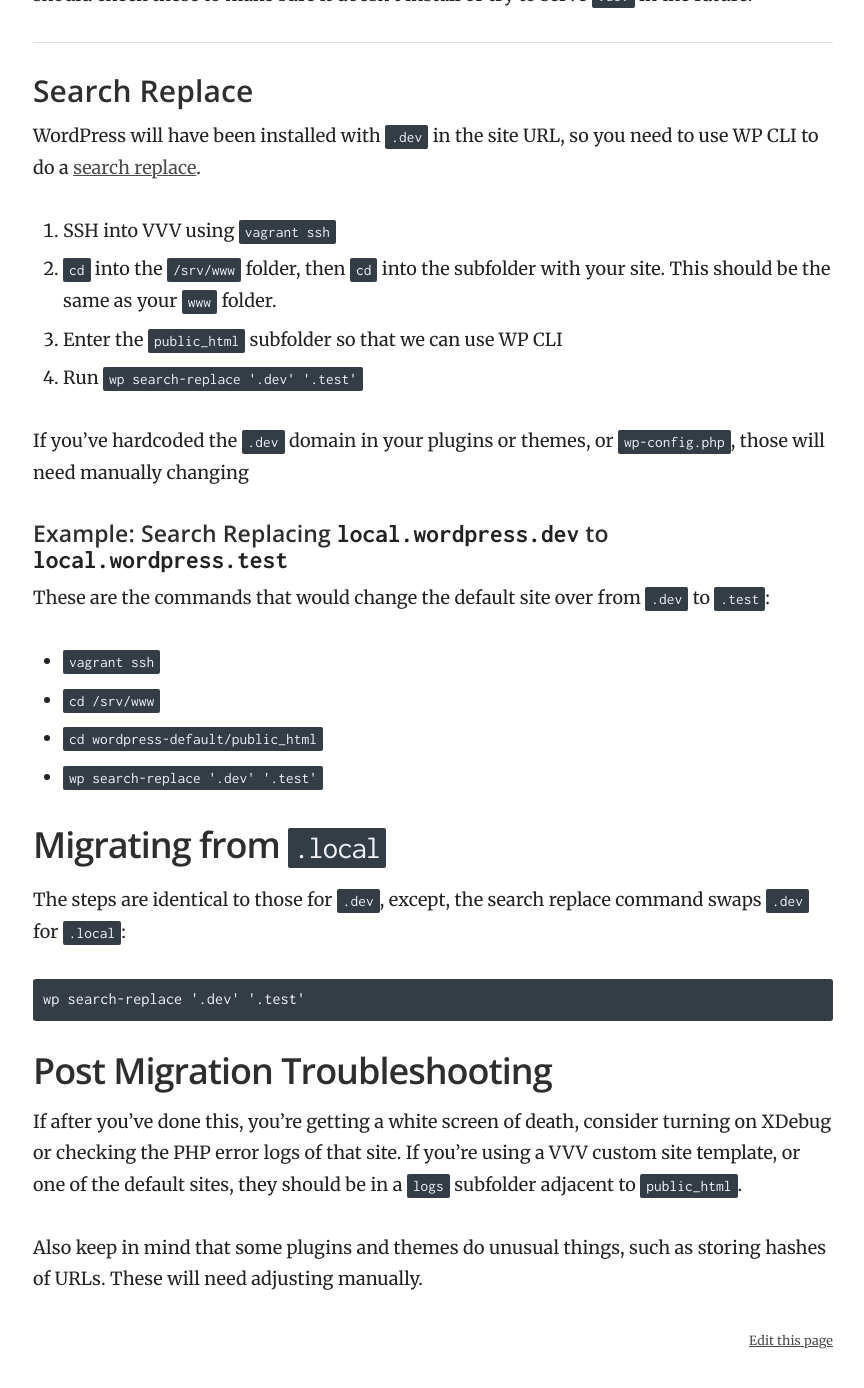
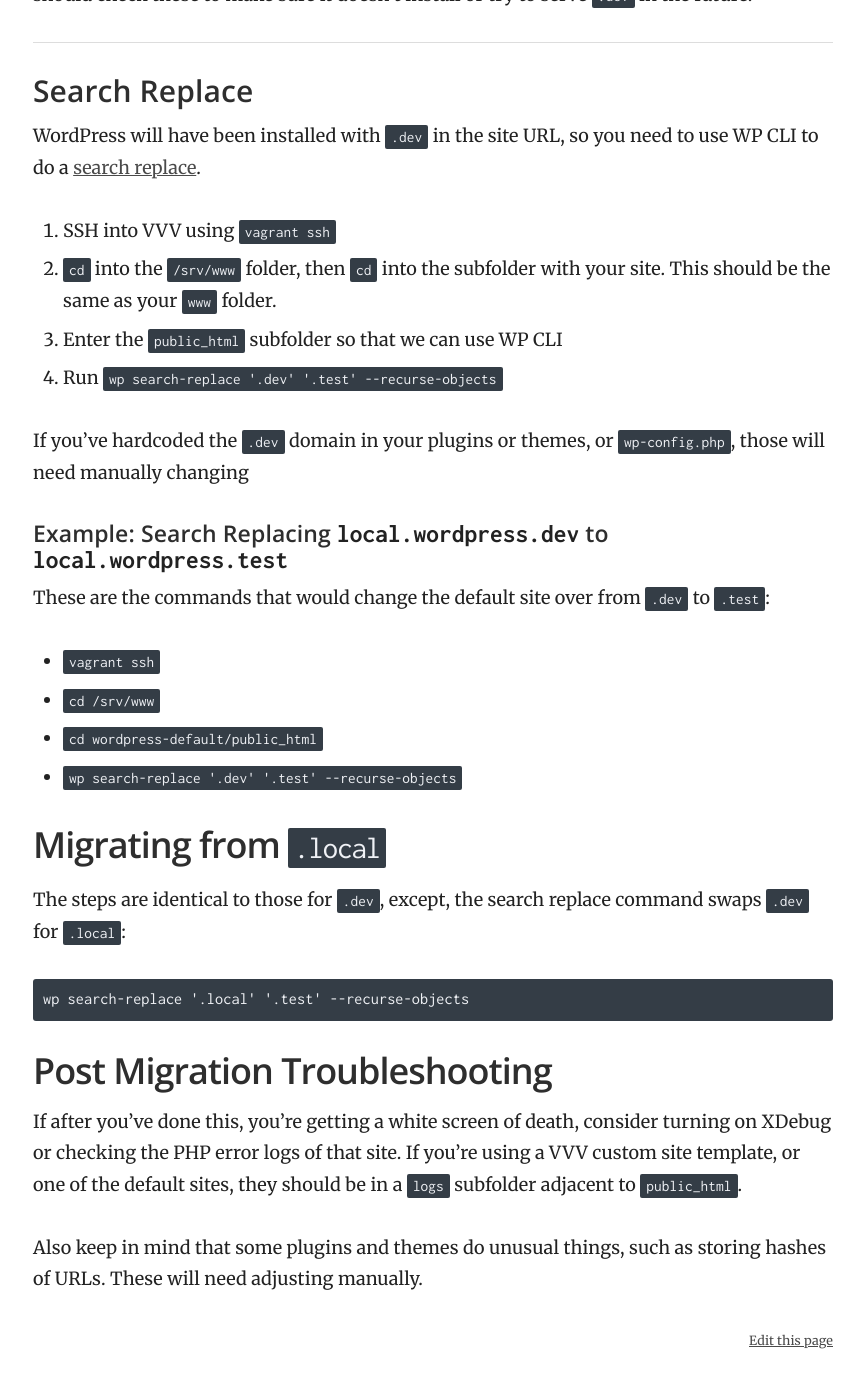
Before and after one commit to Varying-Vagrant-Vagrants/varyingvagrantvagrants.org, a Jekyll site: the page built from docs/en-US/troubleshooting/dev-tld.md, in a window 1280 px wide and 1400 px high, scrolled down 1345 px. Shown: the top 1388 px of the window, without its empty margins (357-1221 px from the left). Built offline with Jekyll 4.4.1, drawn with Linux system fonts in a browser that asks for light colours.

Commit message:
adds in recurse-objects to search replace examples

````diff
--- a/docs/en-US/troubleshooting/dev-tld.md
+++ b/docs/en-US/troubleshooting/dev-tld.md
@@ -39,7 +39,7 @@ WordPress will have been installed with `.dev` in the site URL, so you need to u
 1. SSH into VVV using `vagrant ssh`
 2.  `cd` into the `/srv/www` folder, then `cd` into the subfolder with your site. This should be the same as your `www` folder.
 3. Enter the `public_html` subfolder so that we can use WP CLI
-4. Run `wp search-replace '.dev' '.test'`
+4. Run `wp search-replace '.dev' '.test' --recurse-objects`
 
 If you've hardcoded the `.dev` domain in your plugins or themes, or `wp-config.php`, those will need manually changing
 
@@ -50,14 +50,14 @@ These are the commands that would change the default site over from `.dev` to `.
  - `vagrant ssh`
  - `cd /srv/www`
  - `cd wordpress-default/public_html`
- - `wp search-replace '.dev' '.test'`
+ - `wp search-replace '.dev' '.test' --recurse-objects`
 
 ## Migrating from `.local`
 
 The steps are identical to those for `.dev`, except, the search replace command swaps `.dev` for `.local`:
 
 ```
-wp search-replace '.dev' '.test'
+wp search-replace '.local' '.test' --recurse-objects
 ```
 
 ## Post Migration Troubleshooting
````
